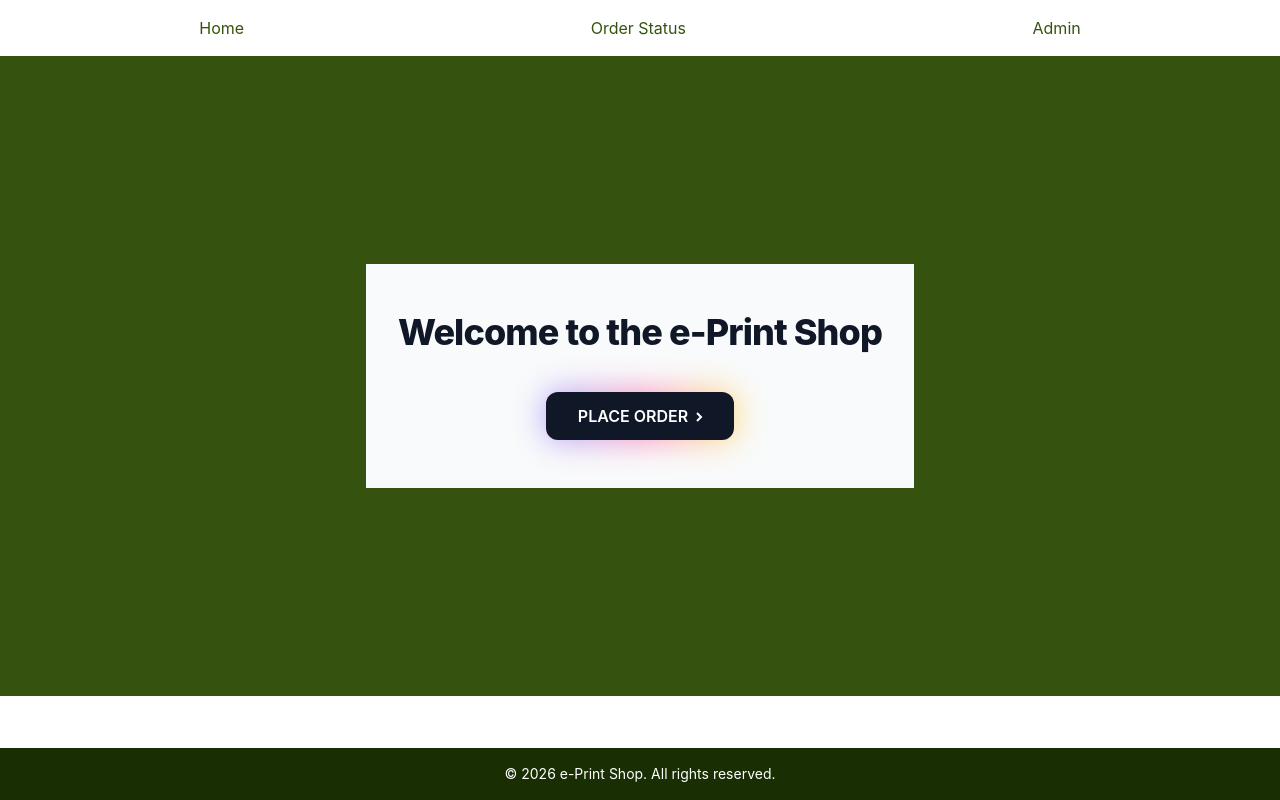
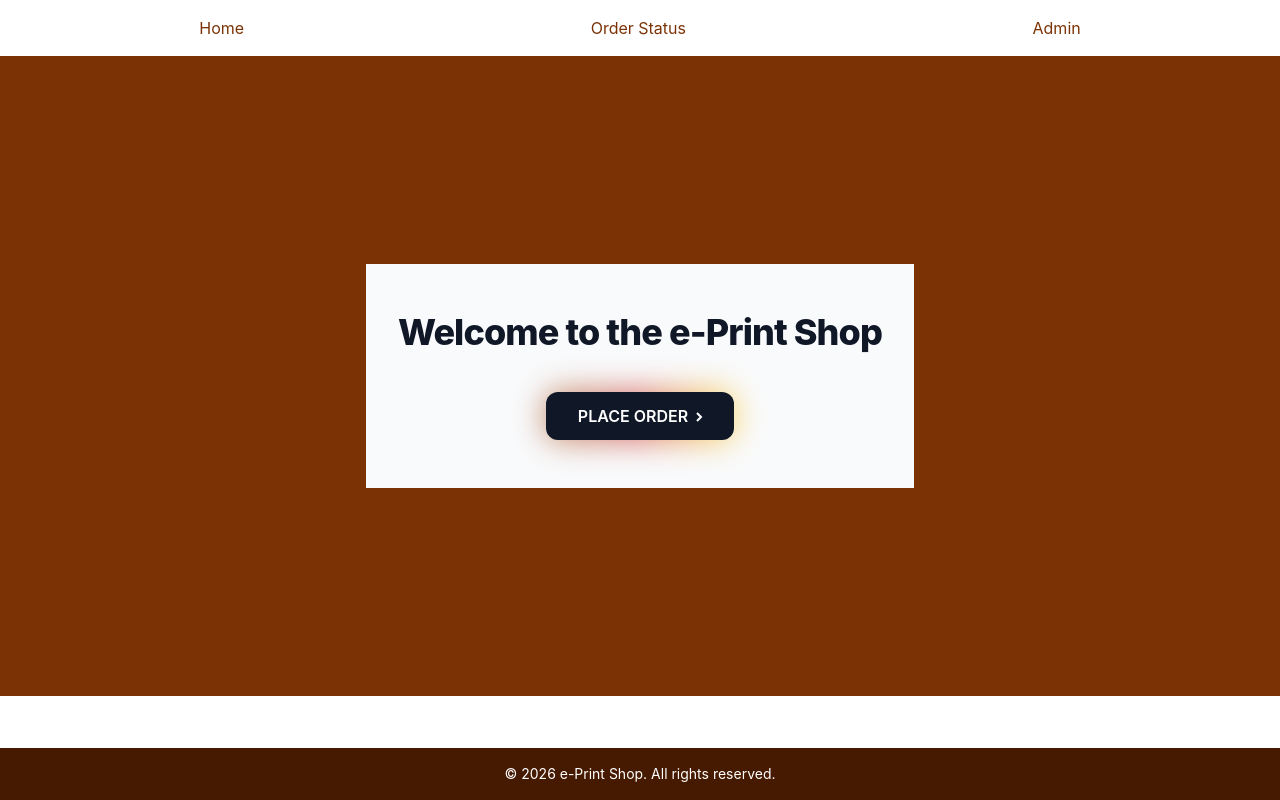
Before and after one commit to nainanijo/Internship_Project, a React (Vite) app: page / in a window 1280 px wide. Built offline with nearby package versions, Linux system fonts and the light colour scheme.

Commit message:
color theme-amber

```diff
--- a/src/Components/Footer.jsx
+++ b/src/Components/Footer.jsx
@@ -2,7 +2,7 @@ import React from 'react'
 
 const Footer = () => {
   return (
-    <footer className="w-full bg-lime-950 text-white text-center py-4 mt-auto text-sm">
+    <footer className="w-full bg-amber-950 text-white text-center py-4 mt-auto text-sm">
       <p>&copy; {new Date().getFullYear()} e-Print Shop. All rights reserved.</p>
     </footer>
     )
--- a/src/Components/Nav.jsx
+++ b/src/Components/Nav.jsx
@@ -12,7 +12,7 @@ const Nav = () => {
       <h1></h1>
       <main>
 
-            <nav className='bg-transparent shadow-lg text-lime-900' >
+            <nav className='bg-transparent shadow-lg text-amber-900' >
             <div className='max-w-7x1 mx-auto px-4 sm:px-6 lg:px-8 max=wl=7' >
               <ul className='flex justify-around gap-3 py-4'>
                 <li>
--- a/src/Pages/Home.jsx
+++ b/src/Pages/Home.jsx
@@ -13,7 +13,7 @@ const Home = () => {
 
   return (
   /* 1. Main page container: Centered and using a solid, soft background color */
-  <div className="flex flex-col items-center justify-center min-h-[80vh] w-full text-center px-4 bg-lime-900">
+  <div className="flex flex-col items-center justify-center min-h-[80vh] w-full text-center px-4 bg-amber-900">
 
     <div className="flex flex-col items-center justify-center bg-gray-50 px-4 py-12 sm:px-6 lg:px-8">
 
@@ -28,7 +28,7 @@ const Home = () => {
 
       {/* The Glow Effect Background (Scoped to button size) */}
       <div
-        className="absolute inset-0 duration-1000 opacity-60 transition-all bg-linear-to-r from-indigo-500 via-pink-500 to-yellow-400 rounded-xl blur-lg filter group-hover:opacity-100 group-hover:duration-200"
+        className="absolute inset-0 duration-1000 opacity-60 transition-all bg-linear-to-r from-amber-800 via-red-700 to-yellow-400 rounded-xl blur-lg filter group-hover:opacity-100 group-hover:duration-200"
       ></div>
 
       {/* The Main Dark Button */}
```
